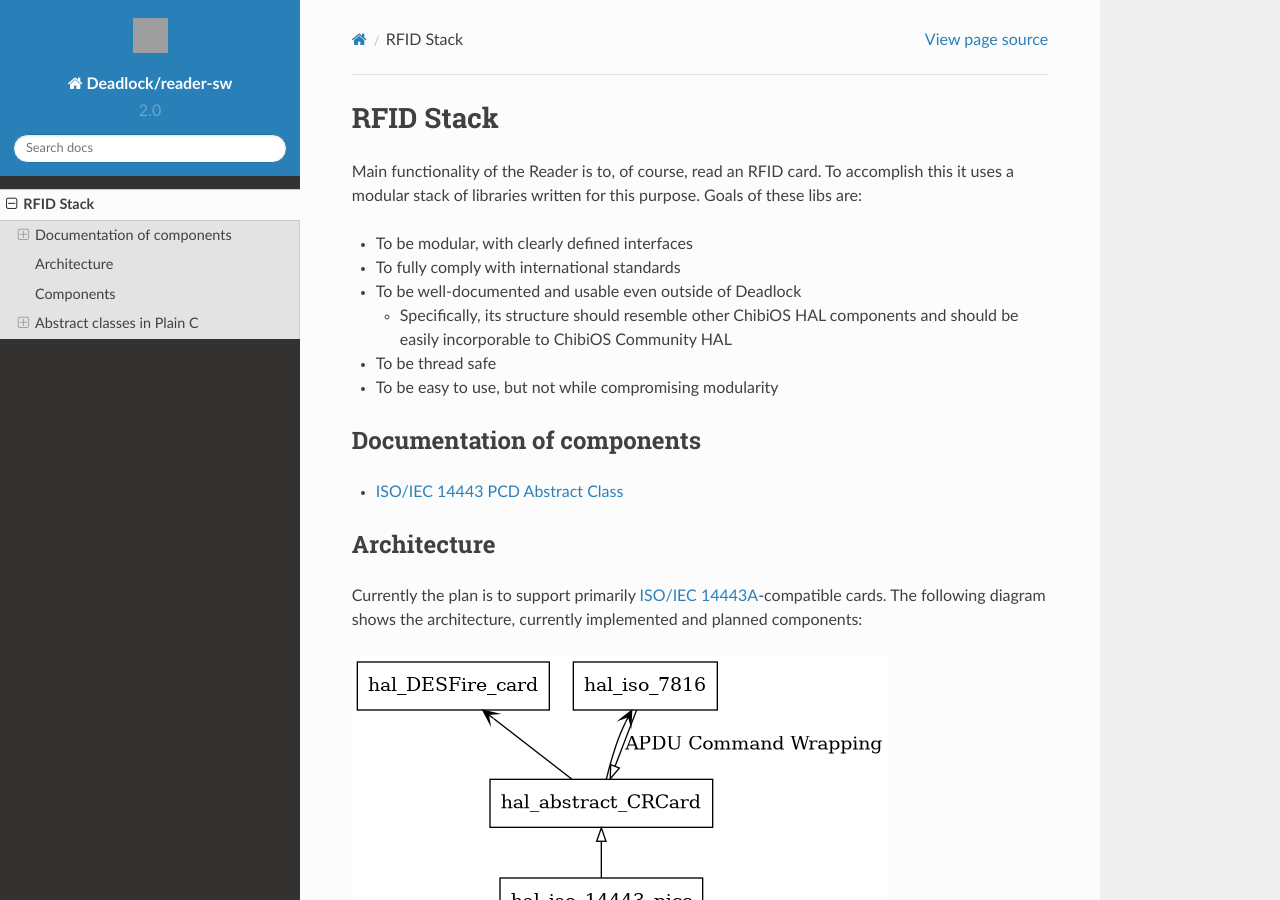
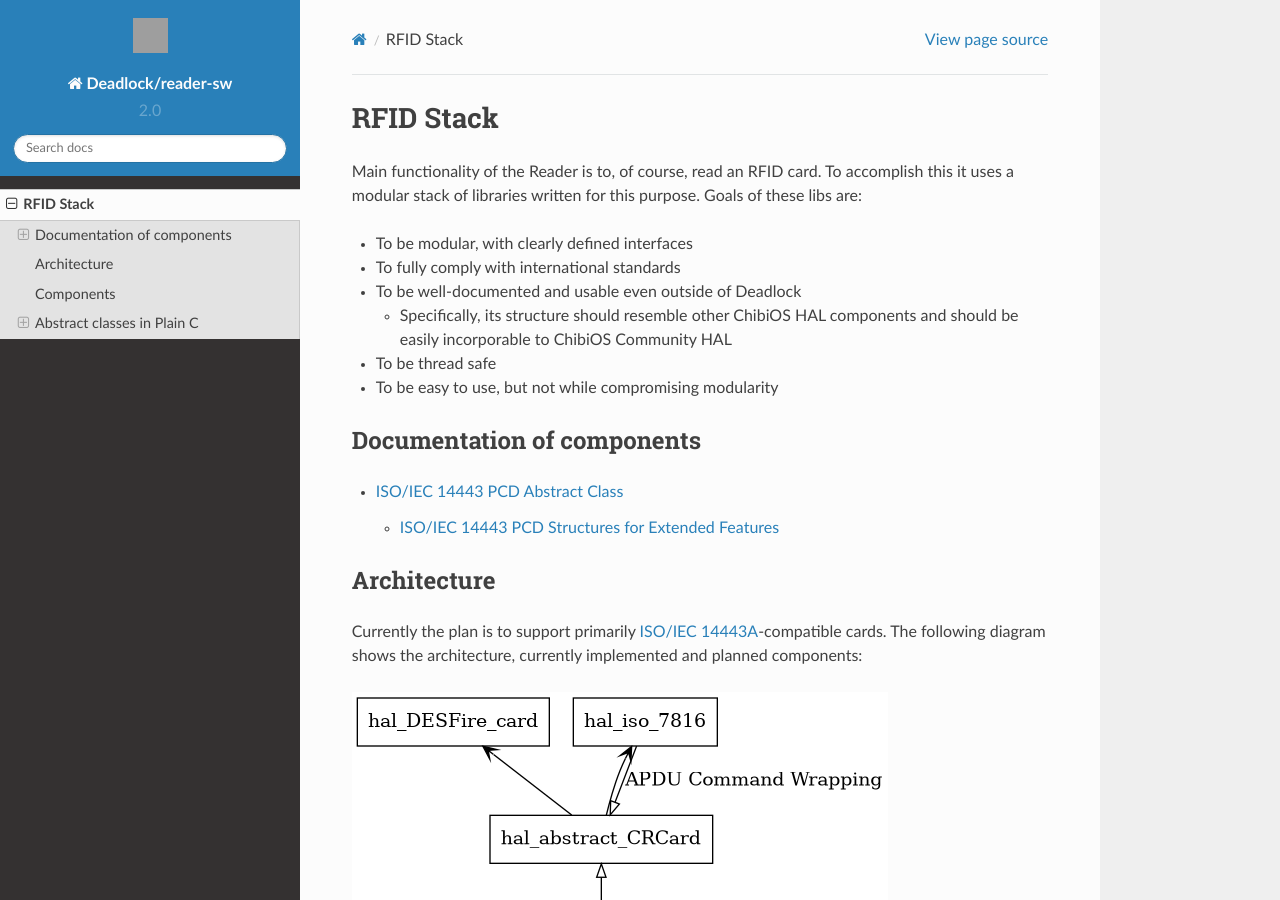
Before and after one commit to fmfi-svt-deadlock/reader-sw, a Sphinx documentation site: the page built from docs/rfid_stack/index.md, in a window 1280 px wide and 900 px high. Built offline with Sphinx 7.4.7 and the Read the Docs theme 2.0.0, drawn with Linux system fonts in a browser that asks for light colours; grey boxes are pictures that could not be loaded.

Commit message:
[RFID Refactor] Add API for extended PCD features

````diff
--- a/docs/rfid_stack/hal_abstract_iso14443_pcd.md
+++ b/docs/rfid_stack/hal_abstract_iso14443_pcd.md
@@ -6,3 +6,12 @@
 .. doxygenfile:: hal/include/hal_abstract_iso14443_pcd.h
 
 ```
+
+ISO/IEC 14443 PCD Structures for Extended Features
+--------------------------------------------------
+
+```eval_rst
+
+.. doxygenfile:: hal/include/hal_abstract_iso14443_pcd_ext.h
+
+```
````
Also changed, not shown: 2 other files.
